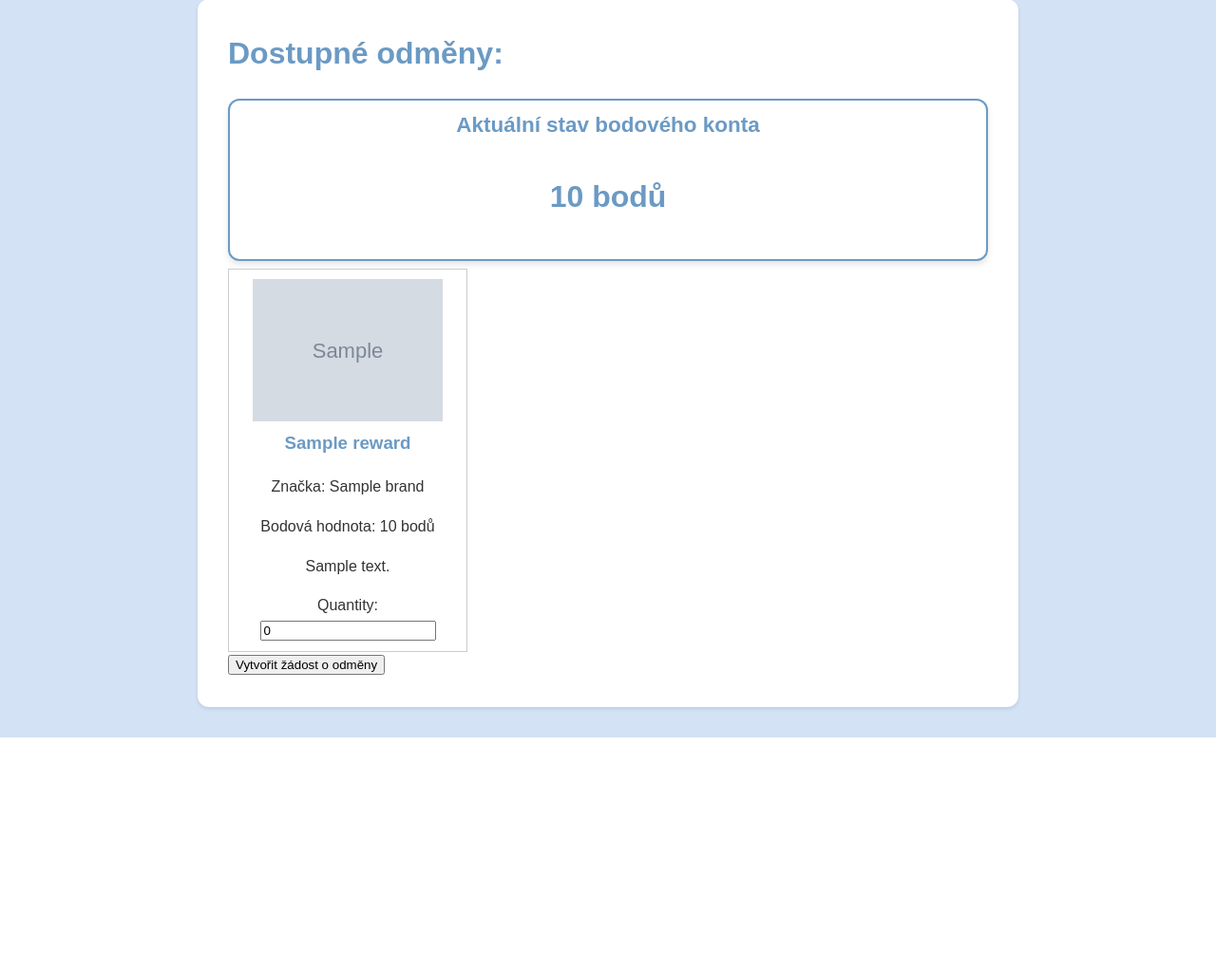
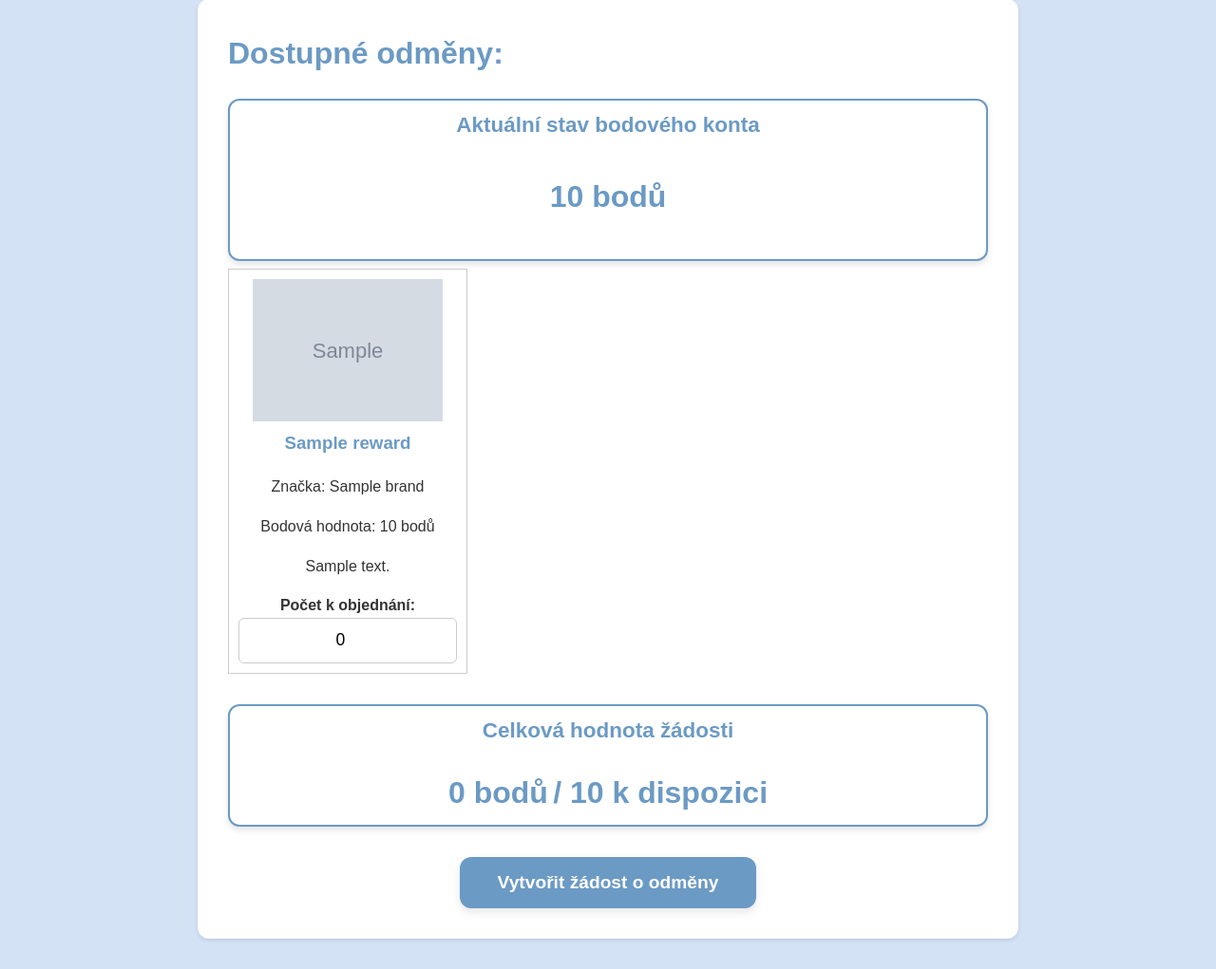
Before and after one commit to fajlajpi/bonus, a Django app: template pa_bonus/templates/rewards.html in a window 1280 px wide. Shown: the part 103-1124 px from the top of the page at 95% size. Before the commit the page ends 880 px from the top, so only its background shows below. Run offline with Django 5.2, Linux system fonts and the light colour scheme; the template is opened without the code that fills it: most values are stand-ins (such as "Sample title", 1, 10 or a date in 2020); grey boxes marked "Sample" are stand-in pictures.

Commit message:
Improved templates with JS, CSS

```diff
--- a/pa_bonus/static/style.css
+++ b/pa_bonus/static/style.css
@@ -162,15 +162,65 @@ a:hover {
     background-color: #e2e8f0;
 }
 
+/* REWARDS */
+.rewards-container {
+    display: flex;
+    flex-wrap: wrap;
+    gap: 20px;
+}
+
+.reward-item {
+    border: 1px solid #ccc;
+    padding: 10px;
+    width: 230px;
+    text-align: center;
+}
+
+.reward-image {
+    max-width: 100%;
+    max-height: 150px;
+    object-fit: contain;
+}
+
+.quantity-input {
+    margin-top: 10px;
+}
+
 .reward-input {
     padding: 0.6rem;
     font-size: 1.1rem;
+    text-align: center;
     height: 3rem;
     width: 100%;
     box-sizing: border-box;
     border: 1px solid #ccc;
     border-radius: 6px;
   }
+
+.submit-button {
+    display: block;
+    margin: 2rem auto 0 auto; /* center horizontally and add spacing */
+    padding: 1rem 2.5rem;
+    font-size: 1.2rem;
+    background-color: var(--primary-color);
+    color: white;
+    border: none;
+    border-radius: 12px;
+    cursor: pointer;
+    font-weight: bold;
+    transition: background-color 0.3s ease, transform 0.2s ease;
+    box-shadow: 0 4px 10px rgba(0, 0, 0, 0.1);
+}
+
+.submit-button:hover:not(:disabled) {
+    background-color: var(--link-hover);
+    transform: translateY(-2px);
+}
+
+.submit-button:disabled {
+    opacity: 0.6;
+    cursor: not-allowed;
+}
 
 /* Value formatting: positive (green), negative (red) */
 .value.positive {
--- a/pa_bonus/templates/login.html
+++ b/pa_bonus/templates/login.html
@@ -8,7 +8,7 @@
     <form method="post">
         {% csrf_token %}
         {{ form.as_p }}
-        <button type="submit">Přihlásit</button>
+        <button class="submit-button" type="submit">Přihlásit</button>
     </form>
 </div>
 {% endblock %}
--- a/pa_bonus/templates/rewards.html
+++ b/pa_bonus/templates/rewards.html
@@ -23,7 +23,7 @@
     {% csrf_token %}
     <div class="rewards-container">
       {% for reward in rewards %}
-        <div class="reward-item">
+        <div class="reward-item" data-point-cost="{{ reward.point_cost }}">
           {% if reward.image %}
             <img src="{{ reward.image.url }}" alt="{{ reward.name }}" class="reward-image">
           {% else %}
@@ -34,41 +34,66 @@
           <p class="reward-cost">Bodová hodnota: {{ reward.point_cost }} bodů</p>
           <p class="reward-description">{{ reward.description }}</p>
           <div class="quantity-input">
-            <label for="reward_quantity_{{ reward.id }}">Quantity:</label>
-            <input type="number" name="reward_quantity_{{ reward.id }}" id="reward_quantity_{{ reward.id }}" value="0" min="0">
+            <label for="reward_quantity_{{ reward.id }}"><strong>Počet k objednání:</strong></label>
+            <input class="reward-input" type="number" name="reward_quantity_{{ reward.id }}" id="reward_quantity_{{ reward.id }}" value="0" min="0">
           </div>
         </div>
       {% empty %}
         <p>V tuto chvíli nejsou dostupné žádné odměny.</p>
       {% endfor %}
     </div>
+
+    <!-- Live summary of total point cost -->
+    <div id="live-total-container" class="points-summary" style="margin-top: 2rem;">
+      <h3>Celková hodnota žádosti</h3>
+      <span class="total-points" id="live-total">0 bodů</span> <span class="total-points">/ {{ user_balance }} k dispozici</span>
+      <p id="point-warning" style="display:none; color: var(--error-color); font-weight: bold;">Překročili jste stav bodového konta!</p>
+    </div>
+
     {% if rewards %}
-      <button type="submit">Vytvořit žádost o odměny</button>
+      <button id="submit-button" class="submit-button" type="submit">Vytvořit žádost o odměny</button>
     {% endif %}
   </form>
 
-  <style>
-    .rewards-container {
-        display: flex;
-        flex-wrap: wrap;
-        gap: 20px;
-    }
+  <script>
+    document.addEventListener('DOMContentLoaded', function () {
+      const inputs = document.querySelectorAll('.reward-input');
+      const totalDisplay = document.getElementById('live-total');
+      const warningText = document.getElementById('point-warning');
+      const submitButton = document.getElementById('submit-button');
 
-    .reward-item {
-        border: 1px solid #ccc;
-        padding: 10px;
-        width: 230px;
-        text-align: center;
-    }
+      const userBalance = {{ user_balance|default:0 }};  // Injected from Django context
+      let currentTotal = 0;
 
-    .reward-image {
-        max-width: 100%;
-        max-height: 150px;
-        object-fit: contain;
-    }
+      function calculateTotal() {
+        currentTotal = 0;
+        inputs.forEach(input => {
+          const quantity = parseInt(input.value) || 0;
+          const rewardItem = input.closest('.reward-item');
+          const pointCost = parseInt(rewardItem.dataset.pointCost);
+          currentTotal += quantity * pointCost;
+        });
 
-    .quantity-input {
-        margin-top: 10px;
-    }
-  </style>
+        totalDisplay.textContent = currentTotal + ' bodů';
+
+        if (currentTotal > userBalance) {
+          warningText.style.display = 'block';
+          submitButton.disabled = true;
+          submitButton.style.opacity = 0.6;
+          submitButton.style.pointerEvents = 'none';
+        } else {
+          warningText.style.display = 'none';
+          submitButton.disabled = false;
+          submitButton.style.opacity = 1;
+          submitButton.style.pointerEvents = 'auto';
+        }
+      }
+
+      inputs.forEach(input => {
+        input.addEventListener('input', calculateTotal);
+      });
+
+      calculateTotal();  // initialize on load
+    });
+  </script>
 {% endblock %}
```
Also changed, not shown: pa_bonus/templates/rewards_request_detail.html (+3 -4 lines).
